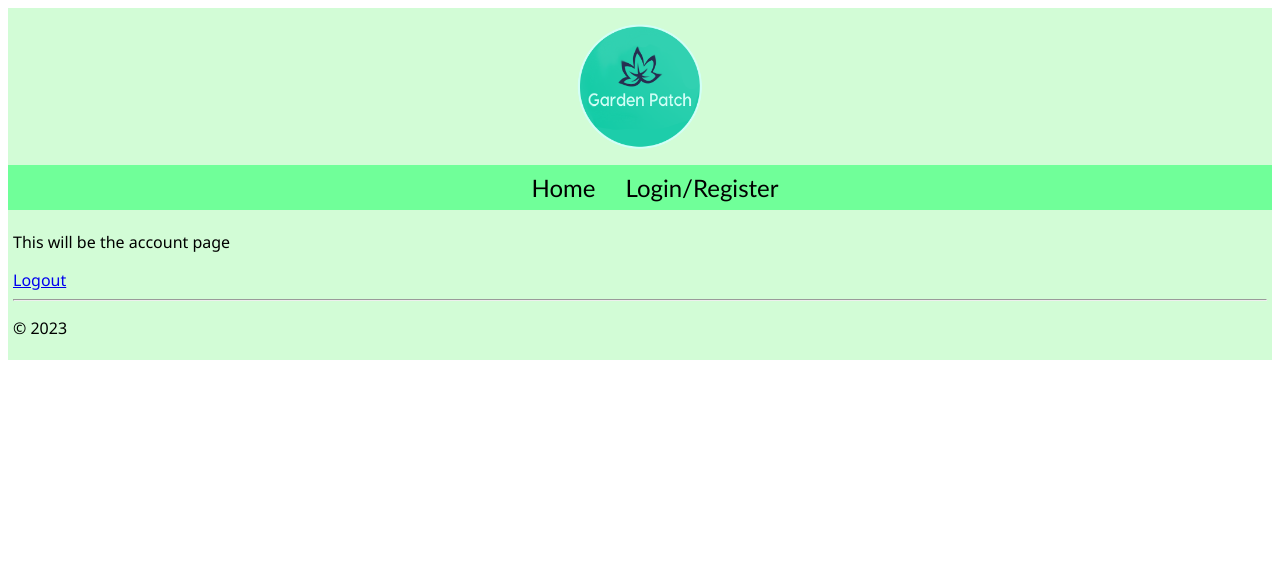
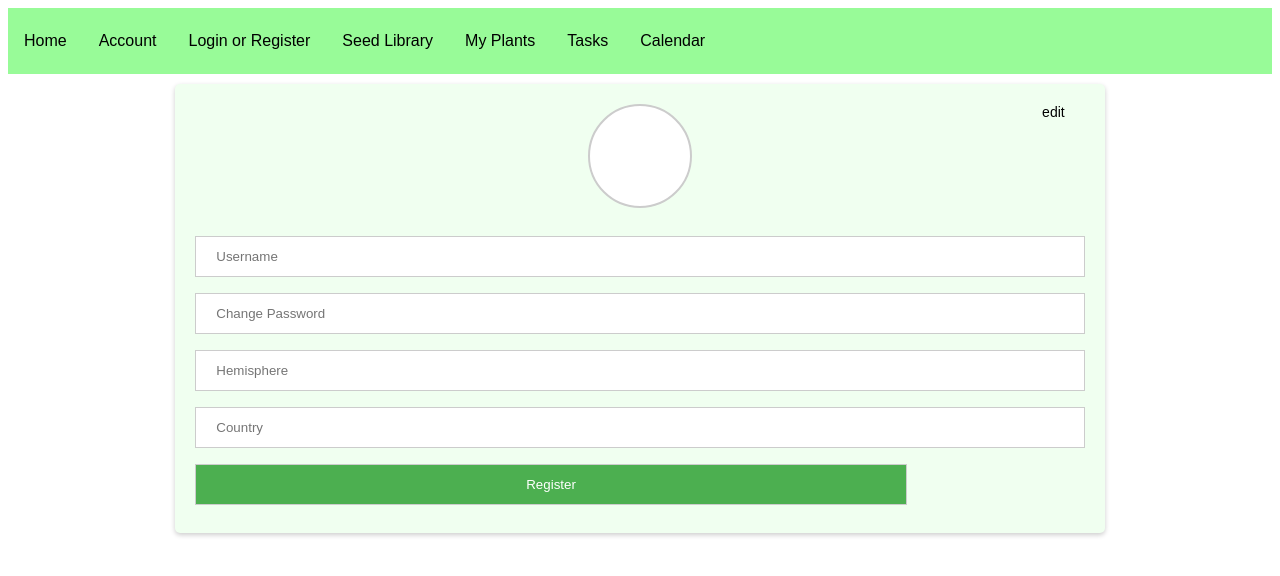
Before and after one commit to bzf7132/GardenPatch, a Flask app: page /account/ in a window 1280 px wide. Shown: the top 576 px of the page. Run offline with Flask 3, Linux system fonts and the light colour scheme.

Commit message:
account.html
added updates

```diff
--- a/templates/account.html
+++ b/templates/account.html
@@ -1,8 +1,167 @@
-{% extends "layout.html" %}
-{% block title %}
-Account
-{% endblock %}
-{% block content %}
-<p>This will be the account page</p>
-<a href="{{ url_for('logout') }}">Logout</a>
-{% endblock %}
+<!DOCTYPE html>
+<html lang="en">
+
+<head>
+  <meta charset="UTF-8">
+  <meta name="viewport" content="width=device-width, initial-scale=1.0">
+  <title>Garden Patch</title>
+  <style>
+    body {
+      font-family: Arial, sans-serif;
+    }
+
+    .navbar {
+      background-color: #98FB98;
+      overflow: hidden;
+      padding: 10px 0;
+    }
+
+    .navbar a {
+      float: left;
+      display: block;
+      color: black;
+      text-align: center;
+      padding: 14px 16px;
+      text-decoration: none;
+    }
+
+    .navbar a:hover {
+      background-color: #7F9F7F;
+    }
+
+    .form-container {
+      background-color: #F0FFF0;
+      padding: 20px;
+      margin: 10px 0;
+      border-radius: 5px;
+      box-shadow: 0 2px 5px rgba(0, 0, 0, 0.2);
+    }
+
+    .tab {
+      overflow: hidden;
+    }
+
+    .tab button {
+      background-color: inherit;
+      float: left;
+      border: none;
+      outline: none;
+      cursor: pointer;
+      padding: 14px 16px;
+      transition: 0.3s;
+      font-size: 17px;
+      color: black;
+      /* Set default text color to black for visibility */
+    }
+
+    .tab button:hover {
+      background-color: #ddd;
+      /* Light grey for hover */
+    }
+
+    .tab button.active {
+      background-color: #ccc;
+      /* Lighter grey for active tab */
+      color: black;
+      /* Keep text color black for visibility */
+    }
+
+    .tab-content {
+      display: none;
+      padding: 6px 12px;
+      border-top: none;
+    }
+
+    input[type=text],
+    input[type=password] {
+      width: 100%;
+      padding: 12px 20px;
+      margin: 8px 0;
+      display: inline-block;
+      border: 1px solid #ccc;
+      box-sizing: border-box;
+    }
+
+    button {
+      background-color: #4CAF50;
+      color: white;
+      padding: 14px 20px;
+      margin: 8px 0;
+      border: none;
+      cursor: pointer;
+      width: 100%;
+    }
+
+    button:hover {
+      opacity: 0.8;
+    }
+
+    .account-container {
+      background-color: #F0FFF0;
+      padding: 20px;
+      margin: 10px auto;
+      width: fit-content;
+      border-radius: 5px;
+      box-shadow: 0 2px 5px rgba(0, 0, 0, 0.2);
+      text-align: center;
+    }
+
+    .profile-picture {
+      border: 2px solid #ccc;
+      border-radius: 50%;
+      width: 100px;
+      height: 100px;
+      margin: 0 auto 20px;
+      display: block;
+      background-color: #fff;
+    }
+
+    .account-input {
+      width: 80%;
+      padding: 12px 20px;
+      margin: 8px 0;
+      display: block;
+      border: 1px solid #ccc;
+      box-sizing: border-box;
+    }
+
+    .edit-link {
+      font-size: 14px;
+      float: right;
+      margin-right: 20px;
+      text-decoration: none;
+      color: black;
+    }
+
+    .edit-link:hover {
+      text-decoration: underline;
+    }
+  </style>
+
+</head>
+
+<body>
+
+  <div class="navbar">
+    <a href="#home">Home</a>
+    <a href="#account">Account</a>
+    <a href="loginregister.html">Login or Register</a>
+    <a href="#seed-library">Seed Library</a>
+    <a href="#my-plants">My Plants</a>
+    <a href="#tasks">Tasks</a>
+    <a href="#calendar">Calendar</a>
+  </div>
+
+  <div class="account-container">
+    <a href="#" class="edit-link">edit</a>
+    <div class="profile-picture"></div>
+    <input type="text" placeholder="Username" class="account-input" required>
+    <input type="password" placeholder="Change Password" class="account-input">
+    <input type="text" placeholder="Hemisphere" class="account-input" required>
+    <input type="text" placeholder="Country" class="account-input" required>
+    <button type="submit" class="account-input">Register</button>
+  </div>
+
+</body>
+
+</html>
```
